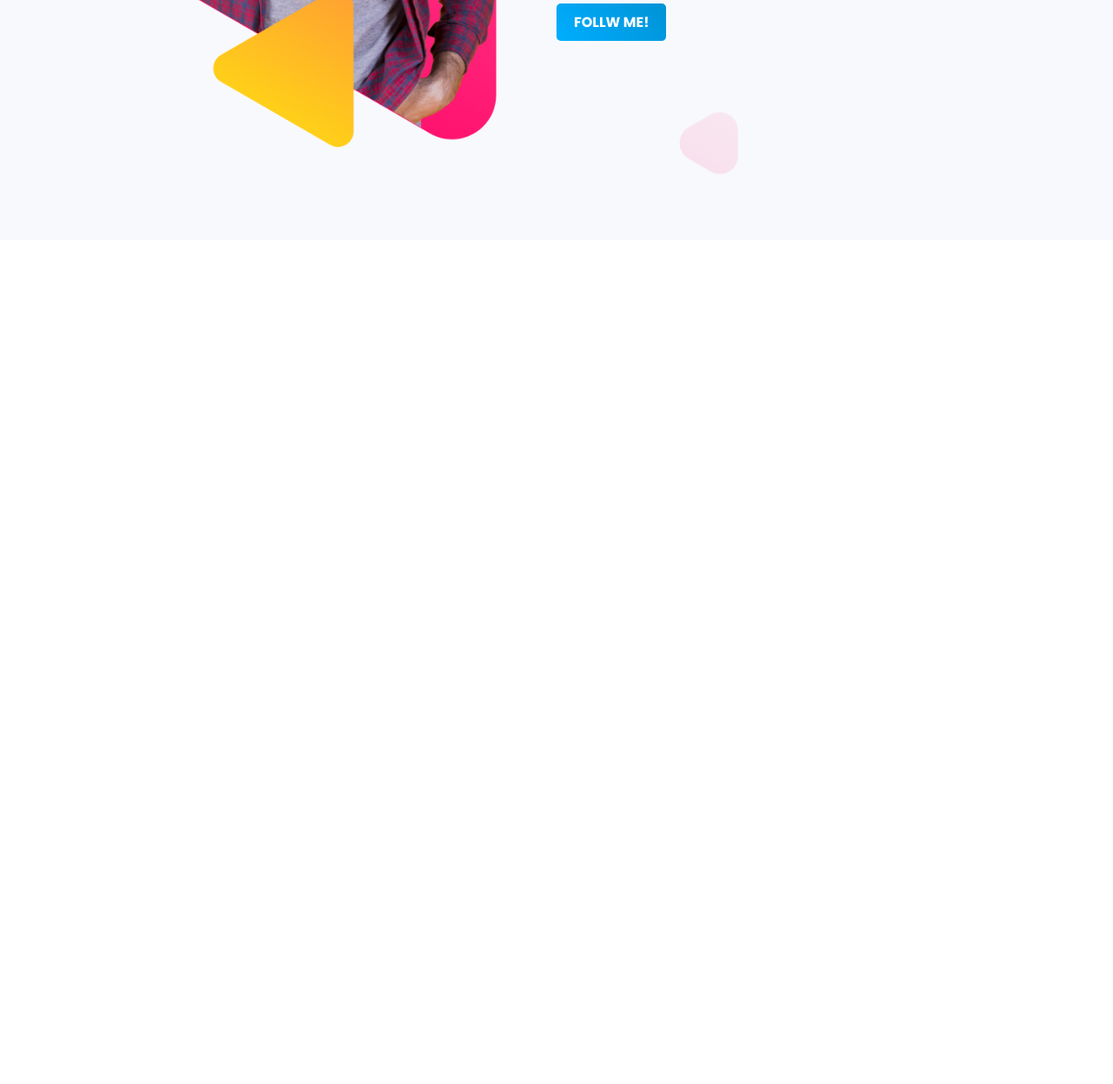
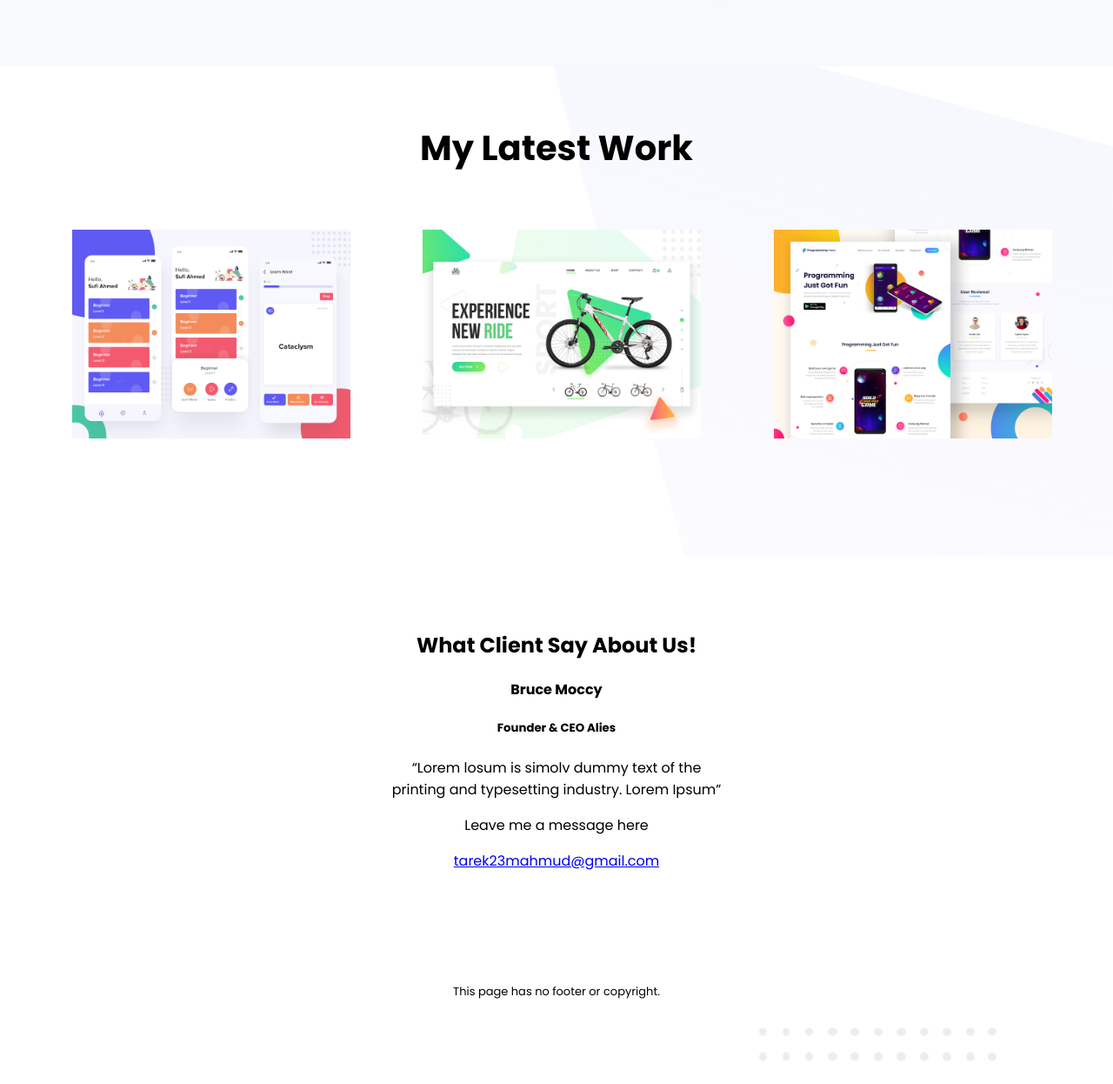
Before and after one commit to Tarekmahmud2/homework, a plain HTML site: page index.html in a window 1280 px wide. Shown: the part 1374-2620 px from the top of the page at 87% size. Before the commit the page ends 1650 px from the top, so only its background shows below. Drawn offline with Linux system fonts and the light colour scheme.

Commit message:
latest-commit

```diff
--- a/index.html
+++ b/index.html
@@ -34,4 +34,27 @@
             <a class="link-button" href="https://www.instagram.com/tarek23mahmud/" target="_blank">FOLLW ME!</a>
     </div>
 </section>
+<section class="section-three">
+    <h1>My Latest Work</h1>
+    <div class="latest-work">
+            <img src="personal-website/latest-work/work-1.png" alt="Dream, Men image">
+    </div>
+    <div class="latest-work">
+        <img src="personal-website/latest-work/work-2.jpg" alt="Dream, Men image">
+</div>
+<div class="latest-work">
+    <img src="personal-website/latest-work/work-3.jpg" alt="Dream, Men image">
+</div>
+</section>
+<section class="section-footer">
+    <div class="division-footer">
+        <h2>What Client Say About Us!</h2>
+        <h4>Bruce Moccy</h4>
+        <h5>Founder & CEO Alies</h5>
+        <q>Lorem losum is simolv dummy text of the <br> printing and typesetting industry. Lorem Ipsum</q>
+        <p>Leave me a message here</p>
+        <a class="email" href="mailto:tarek23mahmud@gmail.com">tarek23mahmud@gmail.com</a>
+        <footer>This page has no footer or copyright.</footer>
+    </div>
+</section>
 </body>
--- a/style.css
+++ b/style.css
@@ -45,12 +45,8 @@ img{
     width: 100%;
     margin: 0%;
     padding-bottom: 150px;
-    margin-bottom: 200px;
 }
-.division-one p{
-    padding-top: 50px;
-    padding-bottom: 50px;
-}
+
 .section-two{
     background-image: url("personal-website/biography-bg.png");
     background-position: right;
@@ -59,6 +55,22 @@ img{
     width: 100%;
     margin: 0%;
 }
+
+.section-three{
+    background-image: url("personal-website/latest-work-bg.png");
+    background-position: right;
+    height: 500px;
+    background-repeat: no-repeat;
+    width: 100%;
+    margin: 0%;
+    padding-bottom: 5%;
+}
+
+.division-one p{
+    padding-top: 50px;
+    padding-bottom: 50px;
+}
+
 .division-two p{
     padding-top: 50px;
     padding-bottom: 50px;
@@ -77,5 +89,38 @@ img{
     margin-left: 3%;
     padding-left: 2%;
     float: left;
-    margin-top: 18%;
+    margin-top: 10%;
 }
+
+.latest-work{
+    width: 25%;
+    margin-left: 4.5%;
+    padding-left: 2%;
+    float: left;
+    margin-top: 5%;
+    margin-bottom: 5%;
+}
+
+.section-three h1{
+    color: black;
+    text-align: center;
+    font-size: 40px;
+    padding-top: 5%;
+}
+
+.section-footer{
+    background-image: url("personal-website/footer-bg.png");
+    height: 800px;
+    width: 100%;
+    background-position: right;
+    background-repeat: no-repeat;
+    margin: 0%;
+}
+.division-footer{
+    text-align: center;
+    padding-top: 5%;
+}
+footer{
+    padding-top: 10%;
+    font-size: small;
+}
```
Also changed, not shown: 2 other files.
